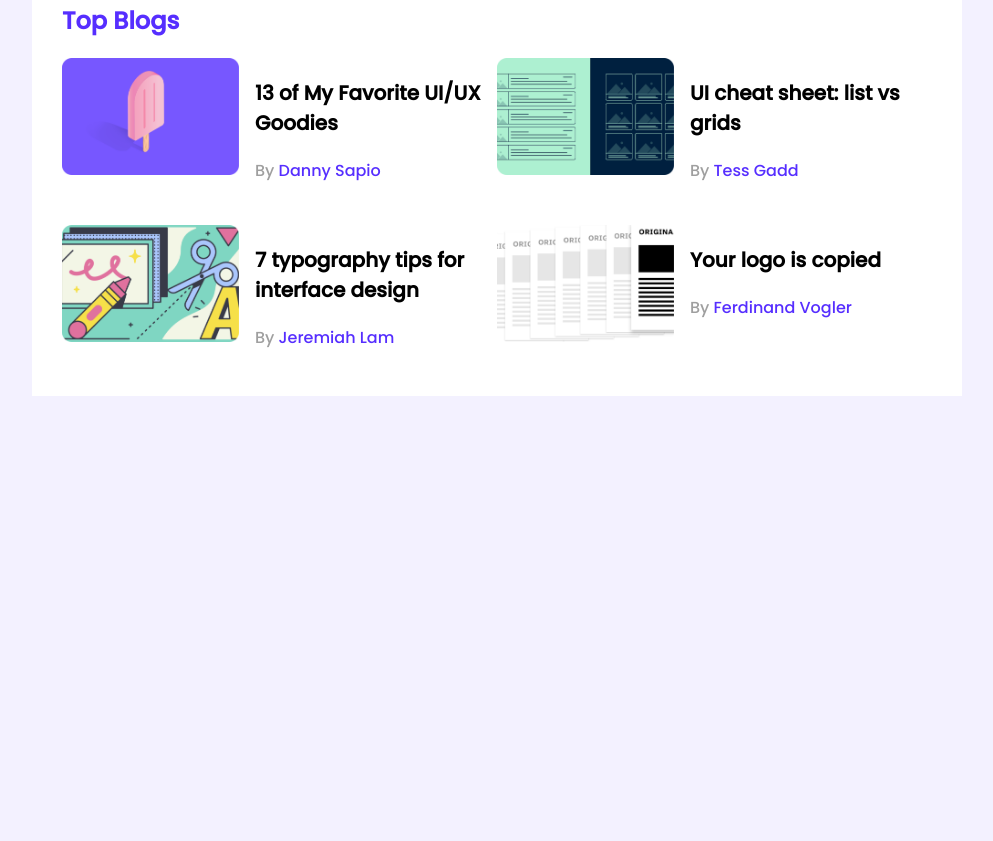
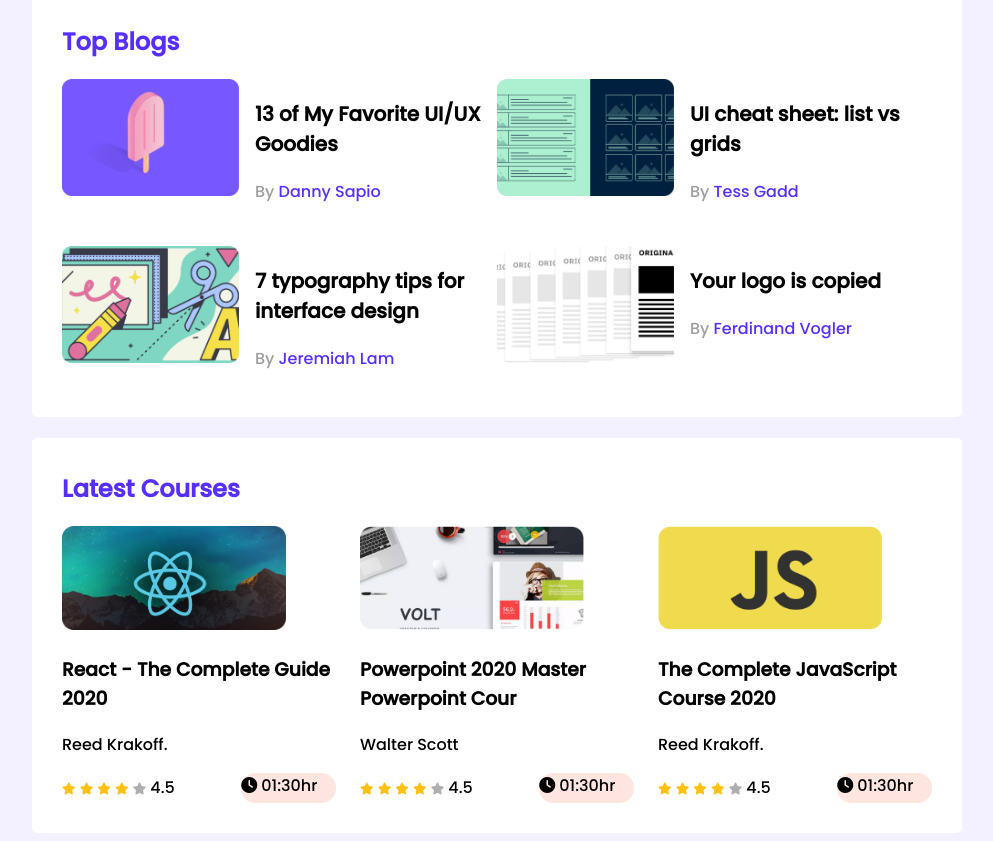
Before and after one commit to Mofazzal-145/leader-board, a plain HTML site: page index.html in a window 1280 px wide. Shown: the part 308-1149 px from the top of the page, without its empty margins (143-1136 px from the left). Before the commit the page ends 800 px from the top, so only its background shows below. Drawn offline with Linux system fonts and the light colour scheme.

Commit message:
latest course added

```diff
--- a/index.html
+++ b/index.html
@@ -5,13 +5,19 @@
     <meta http-equiv="X-UA-Compatible" content="IE=edge">
     <meta name="viewport" content="width=device-width, initial-scale=1.0">
     <title>leader</title>
+    <!-- font awesome -->
+    <script src="https://kit.fontawesome.com/f371b746c1.js" crossorigin="anonymous"></script>
+    <!-- style sheet  -->
     <link rel="stylesheet" href="styles/style.css">
 </head>
 <body>
+    <!-- header start -->
     <header>
 
     </header>
+    <!-- header end  -->
     <main>
+        <!-- top players and top blogs  -->
         <section class="container">
             <div class="top-players">
                 <h2 class="section-title">Top Players</h2>
@@ -89,6 +95,84 @@
                 </div>
             </div>
         </section>
+        <!-- latest course -->
+        <section class="container">
+            <h2 class="section-title">Latest Courses</h2>
+            <div class="courses">
+                <div class="course">
+                    <div class="course-banner">
+                        <img src="images/courses/course-1.png" alt="">
+                    </div>
+                    <div class="course-detail">
+                        <h3 class="course-title">React - The Complete Guide 2020</h3>
+                        <p class="course-author">Reed Krakoff.</p>
+                        <div class="course-info">
+                            <div>
+                                <i class="fas fa-star filled"></i>
+                                <i class="fas fa-star filled"></i>
+                                <i class="fas fa-star filled"></i>
+                                <i class="fas fa-star filled"></i>
+                                <i class="fas fa-star empty"></i>
+                                <span>4.5</span>
+                            </div>
+
+                            <div class="course-duration">
+                                <i class="fas fa-clock"></i>
+                                01:30hr
+                            </div>
+                        </div>
+                    </div>
+                </div>
+                <div class="course">
+                    <div class="course-banner">
+                        <img src="images/courses/course-2.png" alt="">
+                    </div>
+                    <div class="course-detail">
+                        <h3 class="course-title">Powerpoint 2020 Master Powerpoint Cour</h3>
+                        <p class="course-author">Walter Scott</p>
+                        <div class="course-info">
+                            <div>
+                                <i class="fas fa-star filled"></i>
+                                <i class="fas fa-star filled"></i>
+                                <i class="fas fa-star filled"></i>
+                                <i class="fas fa-star filled"></i>
+                                <i class="fas fa-star empty"></i>
+                                <span>4.5</span>
+                            </div>
+
+                            <div class="course-duration">
+                                <i class="fas fa-clock"></i>
+                                01:30hr
+                            </div>
+                        </div>
+                    </div>
+                </div>
+                <div class="course">
+                    <div class="course-banner">
+                        <img src="images/courses/course-3.png" alt="">
+                    </div>
+                    <div class="course-detail">
+                        <h3 class="course-title">The Complete JavaScript Course 2020</h3>
+                        <p class="course-author">Reed Krakoff.</p>
+                        <div class="course-info">
+                            <div>
+                                <i class="fas fa-star filled"></i>
+                                <i class="fas fa-star filled"></i>
+                                <i class="fas fa-star filled"></i>
+                                <i class="fas fa-star filled"></i>
+                                <i class="fas fa-star empty"></i>
+                                <span>4.5</span>
+                            </div>
+
+                            <div class="course-duration">
+                                <i class="fas fa-clock"></i>
+                                01:30hr
+                            </div>
+                        </div>
+                    </div>
+                </div>
+            </div>
+        </section>
     </main>
 
 </body>
--- a/styles/style.css
+++ b/styles/style.css
@@ -7,7 +7,8 @@
 }
 main {
   display: flex;
-  justify-content: center;
+  flex-direction: column;
+  align-items: center;
 }
 .section-title {
   color: #562eff;
@@ -18,6 +19,8 @@
   background-color: #ffffff;
   width: 870px;
   padding: 30px;
+  margin-top: 21px;
+  border-radius: 5px;
 }
 .top-players {
   margin-bottom: 30px;
@@ -73,3 +76,36 @@
   font-size: 16px;
   color: #562eff;
 }
+/* courses part  */
+.course .course-banner img {
+  width: 224px;
+  height: 104px;
+}
+.course-info {
+  display: flex;
+  align-items: center;
+  justify-content: space-between;
+}
+.fa-star {
+  font-size: 12px;
+}
+.fa-star.filled {
+  color: #ffc014;
+}
+.fa-star.empty {
+  color: #aeaeae;
+}
+/* .fa-clock {
+  color: #ff4a60;
+} */
+.course-duration {
+  background: #fee5df;
+  border-radius: 14.6913px;
+  width: 94.83px;
+  height: 29.38px;
+}
+.courses {
+  display: grid;
+  grid-template-columns: repeat(3, 1fr);
+  grid-column-gap: 24px;
+}
```
